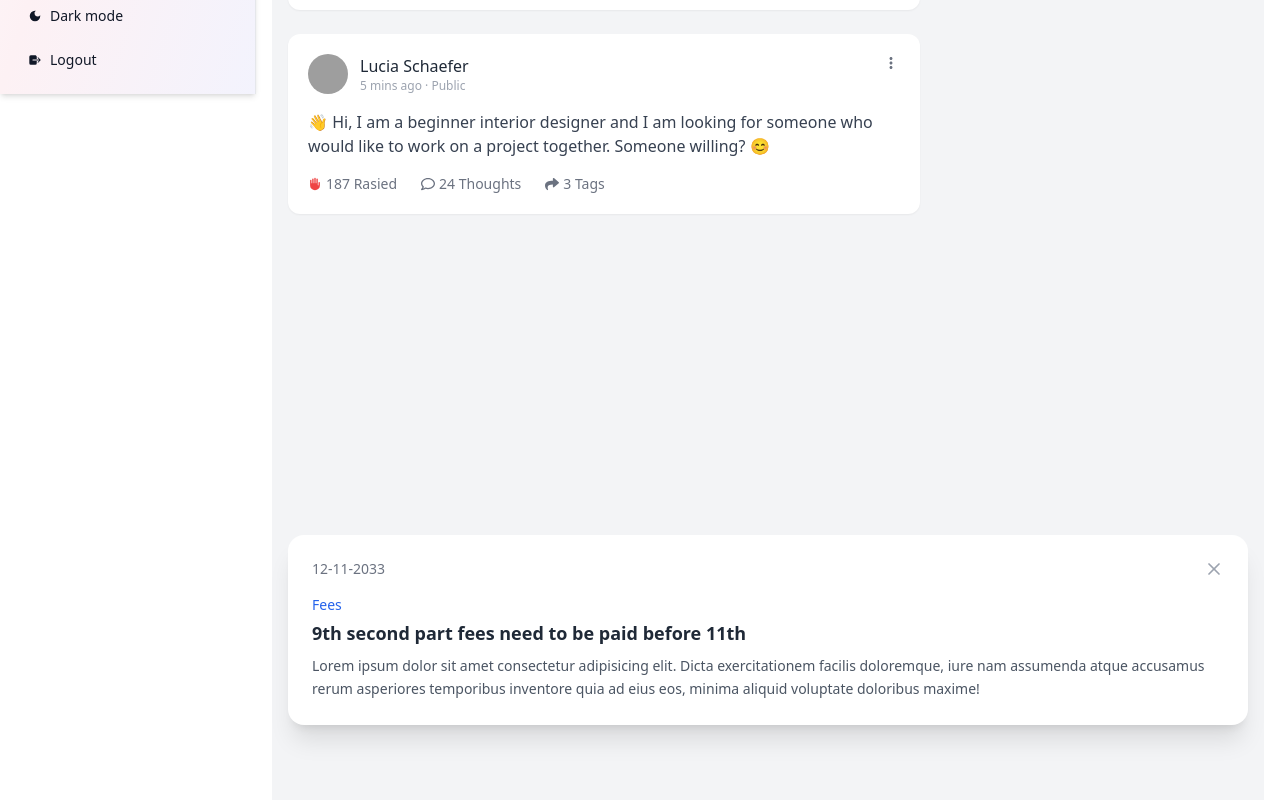
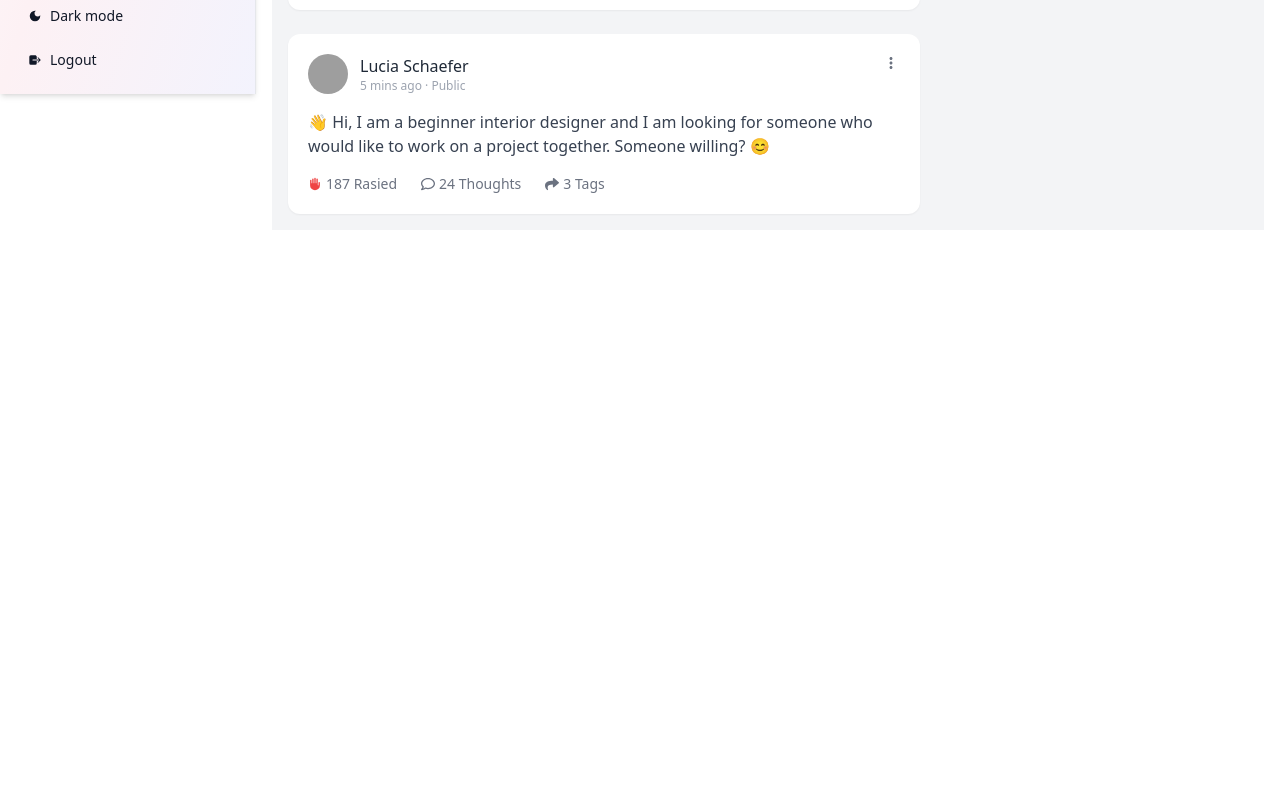
Before and after one commit to vigneshherao/weValue_Client, a React (Vite) app in the folder wevalue_client/: page /student/1/doubt in a window 1280 px wide. Shown: the part 706-1506 px from the top of the page. After the commit the page ends 936 px from the top, so only its background shows below. Built offline with nearby package versions, Linux system fonts and the light colour scheme; grey boxes are pictures that could not be loaded.

Commit message:
feat:Implmeneted the routes layout

```diff
--- a/wevalue_client/src/App.jsx
+++ b/wevalue_client/src/App.jsx
@@ -1,47 +1,19 @@
-import React from "react";
-import { BrowserRouter, Routes, Route } from "react-router-dom";
-import HomePage from "./pages/landing/HomePage";
-import Pricings from "./pages/landing/Pricings";
-import Layout from "./layouts/Layout";
-import Contact from "./pages/landing/Contact";
-import StudentLogin from "./pages/logins/StudentLogin";
-import TutorLogin from "./pages/logins/TutorLogin";
+import React, { Suspense } from "react";
+import { BrowserRouter, Routes } from "react-router-dom";
+import LandingRoutes from "./routes/LandingRoutes";
+import StudentRoutes from "./routes/StudentRoutes";
+import AuthRoutes from "./routes/AuthRoutes";
 
-import StudentDashBoard from "./pages/student/StudentDashBoard";
-import StudentLayout from "./layouts/StudentLayout";
-import StudentProfile from "./pages/student/StudentProfile";
-import StudentTodo from "./pages/student/StudentTodo";
-import StudentCalendar from "./pages/student/StudentCalendar";
-import ValueAi from "./components/ValueAi";
-import StudentAssesment from "./pages/student/StudentAssesment";
-import StudentDoubt from "./pages/student/StudentDoubt";
-
-const App = () => {
-  return (
-    <BrowserRouter>
+const App = () => (
+  <BrowserRouter>
+    <Suspense fallback={<div>Loading...</div>}>
       <Routes>
-        //landing page routes
-        <Route path="/" element={<Layout />}>
-          <Route index element={<HomePage />} />
-          <Route path="pricing" element={<Pricings />} />
-          <Route path="contact" element={<Contact />} />
-        </Route>
-        //student page routes
-        <Route path="/student/:id" element={<StudentLayout />}>
-          <Route path="dashboard" element={<StudentDashBoard />} />
-          <Route path="todo" element={<StudentTodo />} />
-          <Route path="calendar" element={<StudentCalendar />} />
-          <Route path="ai" element={<ValueAi />} />
-          <Route path="profile" element={<StudentProfile />} />
-          <Route path="test" element={<StudentAssesment />} />
-          <Route path="doubt" element={<StudentDoubt />} />
-        </Route>
-        //Login routes
-        <Route path="student/login" element={<StudentLogin />} />
-        <Route path="tutor/login" element={<TutorLogin />} />
+        {LandingRoutes()}
+        {StudentRoutes()}
+        {AuthRoutes()}
       </Routes>
-    </BrowserRouter>
-  );
-};
+    </Suspense>
+  </BrowserRouter>
+);
 
 export default App;
--- a/wevalue_client/src/layouts/StudentLayout.jsx
+++ b/wevalue_client/src/layouts/StudentLayout.jsx
@@ -9,7 +9,7 @@ export default function StudentLayout() {
       <SideBar />
       <main className="flex-1 p-4">
         <Outlet />
-        <Notication />
+        {/* <Notication /> */}
       </main>
     </div>
   );
--- a/wevalue_client/src/pages/logins/StudentLogin.jsx
+++ b/wevalue_client/src/pages/logins/StudentLogin.jsx
@@ -1,6 +1,8 @@
 import React, { useRef, useState } from "react";
 import { validateStudentForm } from "../../utils/formValidation";
 import { toast, ToastContainer } from "react-toastify";
+import { useNavigate } from "react-router-dom";
+import { preLoad } from "../../utils/preLoad";
 
 export default function StudentLogin() {
   const emailRef = useRef(null);
@@ -10,6 +12,8 @@ export default function StudentLogin() {
     password: null,
   });
   const [isLoading, setIsLoading] = useState(false);
+
+  const navigate = useNavigate();
 
   const handleSubmit = (e) => {
     e.preventDefault();
--- /dev/null
+++ b/wevalue_client/src/routes/AuthRoutes.jsx
@@ -0,0 +1,12 @@
+import { Route } from "react-router-dom";
+import StudentLogin from "../pages/logins/StudentLogin";
+import TutorLogin from "../pages/logins/TutorLogin";
+
+const AuthRoutes = () => (
+  <>
+    <Route path="student/login" element={<StudentLogin />} />
+    <Route path="tutor/login" element={<TutorLogin />} />
+  </>
+);
+
+export default AuthRoutes;
--- /dev/null
+++ b/wevalue_client/src/routes/LandingRoutes.jsx
@@ -0,0 +1,15 @@
+import HomePage from "../pages/landing/HomePage";
+import Pricings from "../pages/landing/Pricings";
+import Layout from "../layouts/Layout";
+import Contact from "../pages/landing/Contact";
+import { Route } from "react-router-dom";
+
+const LandingRoutes = () => {
+  <Route path="/" element={<Layout />}>
+    <Route index element={<HomePage />} />
+    <Route path="pricing" element={<Pricings />} />
+    <Route path="contact" element={<Contact />} />
+  </Route>;
+};
+
+export default LandingRoutes;
--- /dev/null
+++ b/wevalue_client/src/routes/StudentRoutes.jsx
@@ -0,0 +1,25 @@
+import React from "react";
+import { Route } from "react-router-dom";
+
+import StudentLayout from "../layouts/StudentLayout";
+import StudentDashBoard from "../pages/student/StudentDashBoard";
+import StudentTodo from "../pages/student/StudentTodo";
+import StudentCalendar from "../pages/student/StudentCalendar";
+import ValueAi from "../components/ValueAi";
+import StudentProfile from "../pages/student/StudentProfile";
+import StudentAssesment from "../pages/student/StudentAssesment";
+import StudentDoubt from "../pages/student/StudentDoubt";
+
+const StudentRoutes = () => (
+  <Route path="/student/:id" element={<StudentLayout />}>
+    <Route path="dashboard" element={<StudentDashBoard />} />
+    <Route path="todo" element={<StudentTodo />} />
+    <Route path="calendar" element={<StudentCalendar />} />
+    <Route path="ai" element={<ValueAi />} />
+    <Route path="profile" element={<StudentProfile />} />
+    <Route path="test" element={<StudentAssesment />} />
+    <Route path="doubt" element={<StudentDoubt />} />
+  </Route>
+);
+
+export default StudentRoutes;
```
